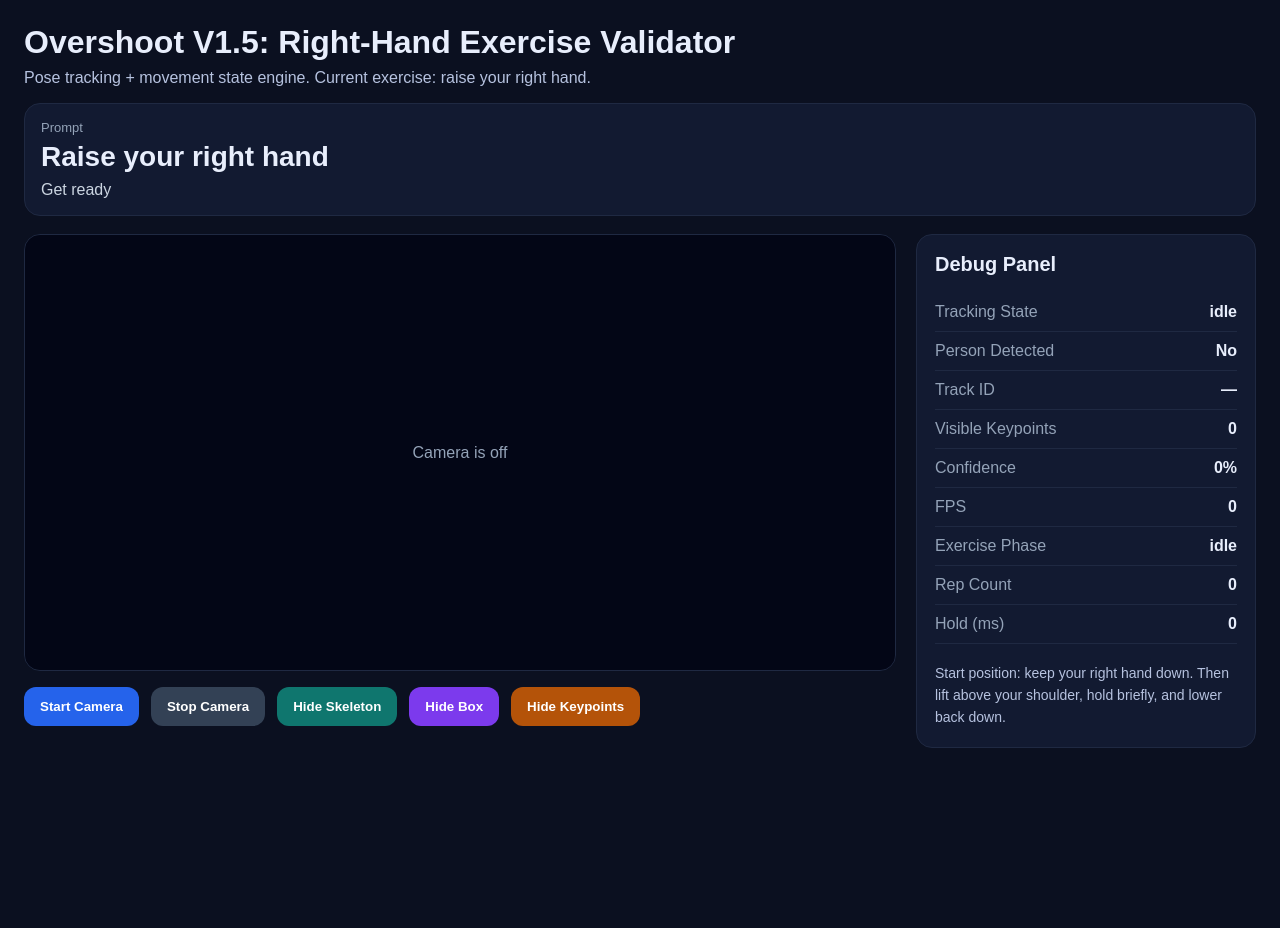
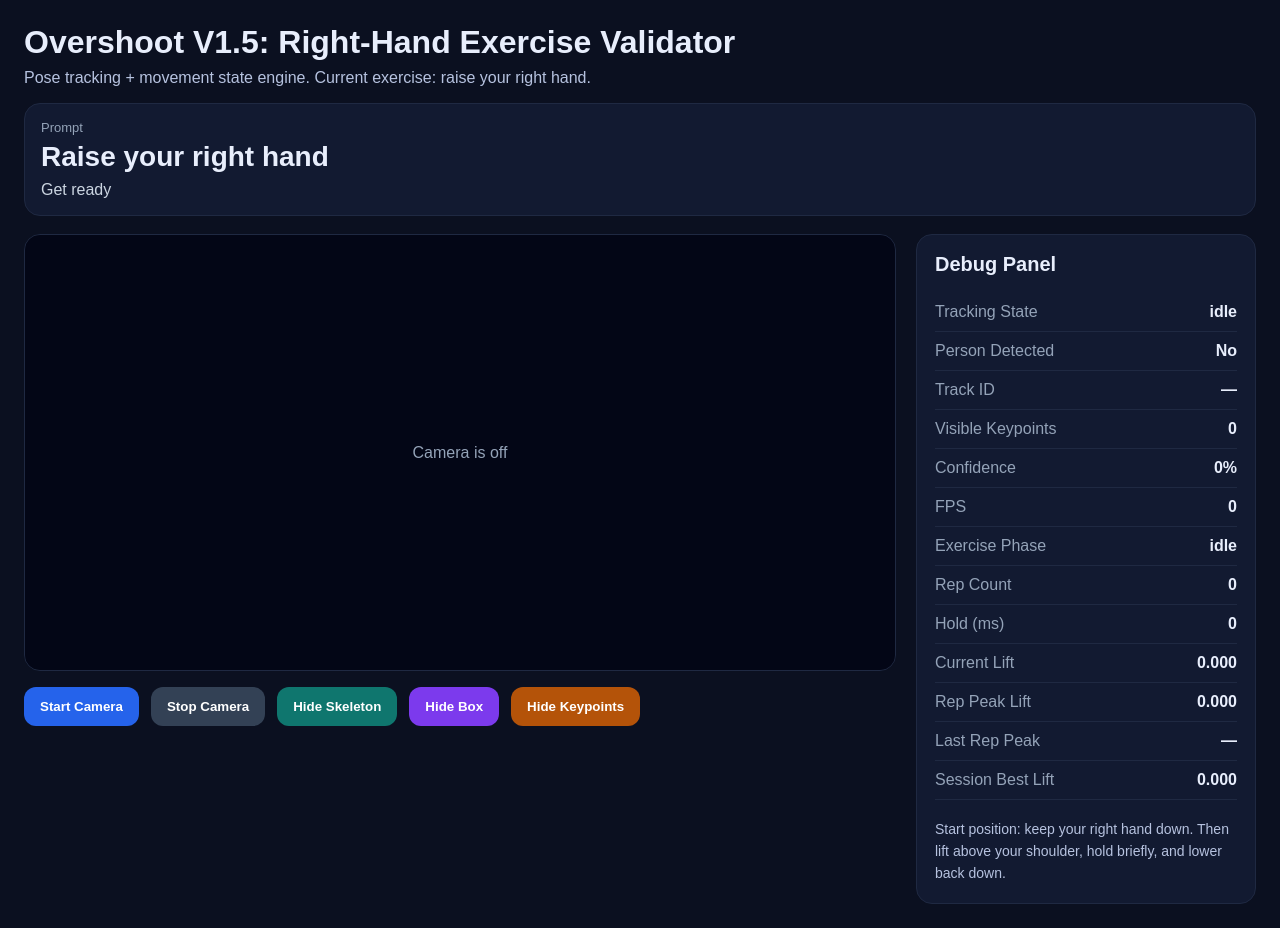
Before and after one commit to neerajgrotra-sketch/senior-motion-ai, a Next.js app: page / in a window 1280 px wide. Before the commit the page ends 800 px from the top, so only its background shows below. Built offline with nearby package versions, Linux system fonts and the light colour scheme.

Commit message:
PoseTrackerPage.tsx

```diff
--- a/components/PoseTrackerPage.tsx
+++ b/components/PoseTrackerPage.tsx
@@ -53,7 +53,11 @@ const stableFeaturesRef = useRef<import('../lib/poseTypes').ExerciseFrameFeature
   exercisePhase: 'idle',
   repCount: 0,
   holdMs: 0,
-    statusText: 'Get ready'
+  statusText: 'Get ready',
+  currentLiftNorm: 0,
+  currentRepPeakLift: 0,
+  lastRepPeakLift: null,
+  sessionPeakLift: 0
 });
 
   useEffect(() => {
@@ -150,7 +154,11 @@ const stableFeaturesRef = useRef<import('../lib/poseTypes').ExerciseFrameFeature
   exercisePhase: 'idle',
   repCount: 0,
   holdMs: 0,
-        statusText: 'Get ready'
+  statusText: 'Get ready',
+  currentLiftNorm: 0,
+  currentRepPeakLift: 0,
+  lastRepPeakLift: null,
+  sessionPeakLift: 0
 });
 
       setIsRunning(true);
@@ -211,7 +219,11 @@ const stableFeaturesRef = useRef<import('../lib/poseTypes').ExerciseFrameFeature
   exercisePhase: 'idle',
   repCount: 0,
   holdMs: 0,
-      statusText: 'Get ready'
+  statusText: 'Get ready',
+  currentLiftNorm: 0,
+  currentRepPeakLift: 0,
+  lastRepPeakLift: null,
+  sessionPeakLift: 0
 });
 
     clearCanvas();
@@ -284,7 +296,11 @@ machineRef.current = advanceRaiseRightHand(machineRef.current, stableFeatures);
   exercisePhase: machineRef.current.phase,
   repCount: machineRef.current.repCount,
   holdMs: machineRef.current.holdMs,
-            statusText: machineRef.current.statusText
+  statusText: machineRef.current.statusText,
+  currentLiftNorm: stableFeatures.rightHandLiftNorm,
+  currentRepPeakLift: machineRef.current.currentRepPeakLift,
+  lastRepPeakLift: machineRef.current.lastRepPeakLift,
+  sessionPeakLift: machineRef.current.sessionPeakLift
 }));
         }
       } else {
@@ -301,7 +317,9 @@ machineRef.current = advanceRaiseRightHand(machineRef.current, stableFeatures);
   visibleKeypoints: 0,
   exercisePhase: 'lost',
   holdMs: 0,
-            statusText: 'Person lost - step back into frame'
+  statusText: 'Person lost - step back into frame',
+  currentLiftNorm: 0,
+  currentRepPeakLift: 0
 }));
         } else if (activeTrackRef.current) {
           drawTrack(ctx, activeTrackRef.current, canvas.height);
@@ -494,6 +512,13 @@ machineRef.current = advanceRaiseRightHand(machineRef.current, stableFeatures);
           <Metric label="Exercise Phase" value={debug.exercisePhase} />
 <Metric label="Rep Count" value={debug.repCount} />
 <Metric label="Hold (ms)" value={Math.round(debug.holdMs)} />
+<Metric label="Current Lift" value={debug.currentLiftNorm.toFixed(3)} />
+<Metric label="Rep Peak Lift" value={debug.currentRepPeakLift.toFixed(3)} />
+<Metric
+  label="Last Rep Peak"
+  value={debug.lastRepPeakLift !== null ? debug.lastRepPeakLift.toFixed(3) : '—'}
+/>
+<Metric label="Session Best Lift" value={debug.sessionPeakLift.toFixed(3)} />
 
             <div style={{ marginTop: 18, color: '#b6c2df', fontSize: 14, lineHeight: 1.6 }}>
               Start position: keep your right hand down. Then lift above your shoulder, hold briefly,
```
Lines whose indentation alone changed are shown as unchanged.
